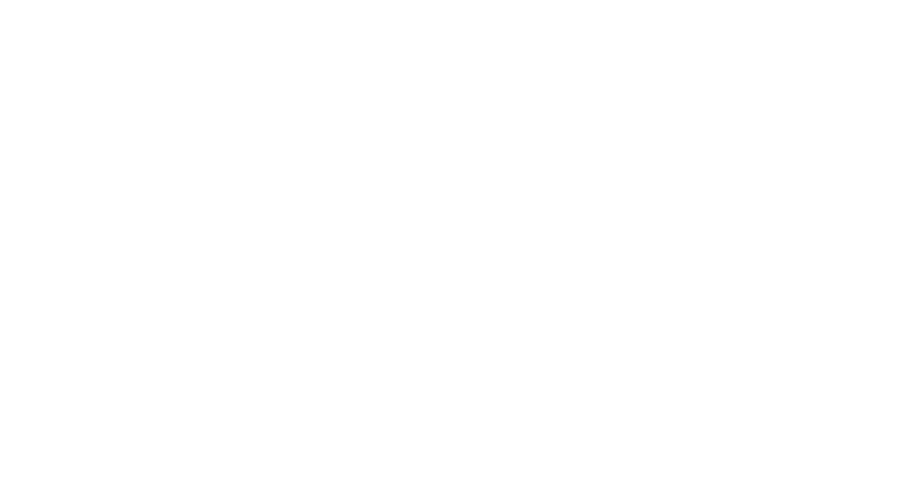
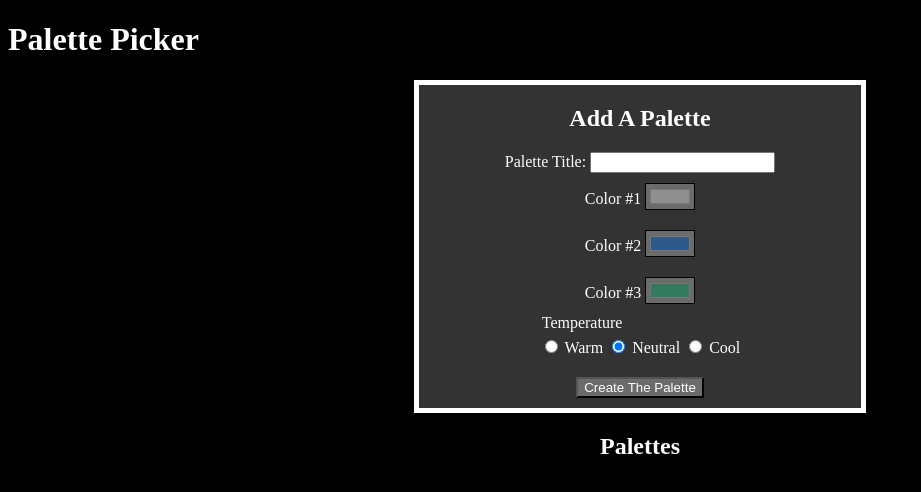
Before and after one commit to david-d-c/Palette-picker, a website built with Vite: page palette-picker/index.html in a window 1280 px wide. Shown: the whole page, without its empty margins (0-921 px from the left). Built offline with nearby package versions, Linux system fonts and the light colour scheme.

Commit message:
added css and completed html

```diff
--- a/palette-picker/index.html
+++ b/palette-picker/index.html
@@ -1,13 +1,61 @@
 <!doctype html>
 <html lang="en">
+
 <head>
   <meta charset="UTF-8" />
   <link rel="icon" type="image/svg+xml" href="/vite.svg" />
   <meta name="viewport" content="width=device-width, initial-scale=1.0" />
   <title>Palette Picker</title>
 </head>
+
 <body>
-    <div id="app"></div>
+  <h1>Palette Picker</h1>
+  <main>
+    <form>
+      <h2>Add A Palette</h2>
+      <div>
+        <label for="new-palette">Palette Title:</label>
+        <input type="text" id="new-palette" required>
+      </div>
+
+      <div class="colors">
+        <label for="color-1">Color #1</label>
+        <input type="color" id="color-1" value="#8f8f8f">
+      </div>
+      <div class="colors">
+        <label for="color-2">Color #2</label>
+        <input type="color" id="color-2" value="#2e5a8b">
+      </div>
+      <div class="colors">
+        <label for="color-3">Color #3</label>
+        <input type="color" id="color-3" value="#337a5f">
+      </div>
+
+      <fieldset id="temp">
+        <legend>Temperature</legend>
+        <input type="radio" id="warm" value="warm" name="temp">
+        <label for="warm">Warm</label>
+
+        <input type="radio" id="neutral" value="neutral" name="temp" checked>
+        <label for="neutral">Neutral</label>
+
+        <input type="radio" id="cool" value="cool" name="temp">
+        <label for="cool">Cool</label>
+      </fieldset>
+
+      <button>Create The Palette</button>
+    </form>
+
+    <h2>Palettes</h2>
+    <section id="palettes">
+
+    </section>
+
+
+  </main>
+
+
   <script type="module" src="/src/main.js"></script>
 </body>
+
 </html>
--- a/palette-picker/package.json
+++ b/palette-picker/package.json
@@ -10,5 +10,8 @@
   },
   "devDependencies": {
     "vite": "^4.4.5"
+  },
+  "dependencies": {
+    "uuid": "^9.0.1"
   }
 }
--- /dev/null
+++ b/palette-picker/palettes.json
@@ -0,0 +1,20 @@
+[
+    {
+      "uuid": "5affd4e4-418d-4b62-beeb-1c0f7aaff753",
+      "title": "Marcy",
+      "colors": [ "#c92929", "#2f5a8b", "#327a5f" ],
+      "temperature": "neutral"
+    },
+    {
+      "uuid": "32521ef4-d64c-4906-b06d-f3d0d6b16e0f",
+      "title": "Sleek and Modern",
+      "colors": [ "#3A5199", "#2F2E33", "#D5D6D2" ],
+      "temperature": "cool"
+    },
+    {
+      "uuid": "8b144d62-faa7-4226-87e1-096d7c1bedc7",
+      "title": "Winter Reds",
+      "colors": [ "#A10115", "#C0B2B5","#600A0A" ],
+      "temperature": "warm"
+    }
+]
--- a/palette-picker/src/main.js
+++ b/palette-picker/src/main.js
@@ -1 +1,5 @@
 import './style.css'
+import { v4 as uuidv4 } from 'uuid'
+import palettes from '/palettes.json'
+
+console.log(palettes)
--- a/palette-picker/src/style.css
+++ b/palette-picker/src/style.css
@@ -1,97 +1,40 @@
-:root {
-  font-family: Inter, system-ui, Avenir, Helvetica, Arial, sans-serif;
-  line-height: 1.5;
-  font-weight: 400;
-
-  color-scheme: light dark;
-  color: rgba(255, 255, 255, 0.87);
-  background-color: #242424;
-
-  font-synthesis: none;
-  text-rendering: optimizeLegibility;
-  -webkit-font-smoothing: antialiased;
-  -moz-osx-font-smoothing: grayscale;
-  -webkit-text-size-adjust: 100%;
+* {
+  color: #ffffff;
+  /* border: 5px solid white; */
 }
 
-a {
-  font-weight: 500;
-  color: #646cff;
-  text-decoration: inherit;
-}
-a:hover {
-  color: #535bf2;
+html {
+  background-color: black;
 }
 
-body {
-  margin: 0;
+main {
   display: flex;
-  place-items: center;
-  min-width: 320px;
-  min-height: 100vh;
+  flex-direction: column;
+  align-items: center;
 }
 
-h1 {
-  font-size: 3.2em;
-  line-height: 1.1;
-}
-
-#app {
-  max-width: 1280px;
-  margin: 0 auto;
-  padding: 2rem;
-  text-align: center;
-}
-
-.logo {
-  height: 6em;
-  padding: 1.5em;
-  will-change: filter;
-  transition: filter 300ms;
-}
-.logo:hover {
-  filter: drop-shadow(0 0 2em #646cffaa);
-}
-.logo.vanilla:hover {
-  filter: drop-shadow(0 0 2em #f7df1eaa);
-}
-
-.card {
-  padding: 2em;
-}
-
-.read-the-docs {
-  color: #888;
+form {
+  background-color: #333;
+  display: flex;
+  width: 35%;
+  flex-direction: column;
+  align-items: center;
+  border: 5px solid white;
 }
 
 button {
-  border-radius: 8px;
-  border: 1px solid transparent;
-  padding: 0.6em 1.2em;
-  font-size: 1em;
-  font-weight: 500;
-  font-family: inherit;
-  background-color: #1a1a1a;
-  cursor: pointer;
-  transition: border-color 0.25s;
-}
-button:hover {
-  border-color: #646cff;
-}
-button:focus,
-button:focus-visible {
-  outline: 4px auto -webkit-focus-ring-color;
+  background-color: #6b6b6b;
+  margin: 10px 0;
 }
 
-@media (prefers-color-scheme: light) {
-  :root {
-    color: #213547;
-    background-color: #ffffff;
-  }
-  a:hover {
-    color: #747bff;
-  }
-  button {
-    background-color: #f9f9f9;
-  }
+.colors {
+  padding: 10px 0;
 }
+
+.colors input {
+  background: #6b6b6b;
+}
+
+#temp {
+  border: 0;
+}
```
Also changed, not shown: 1 other file. Lines whose indentation alone changed are shown as unchanged.
